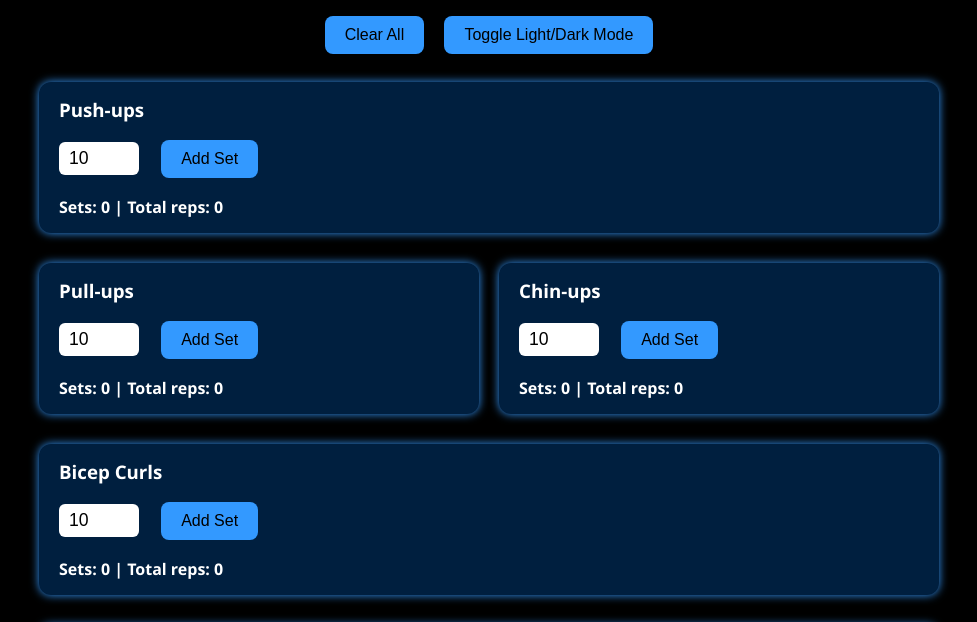
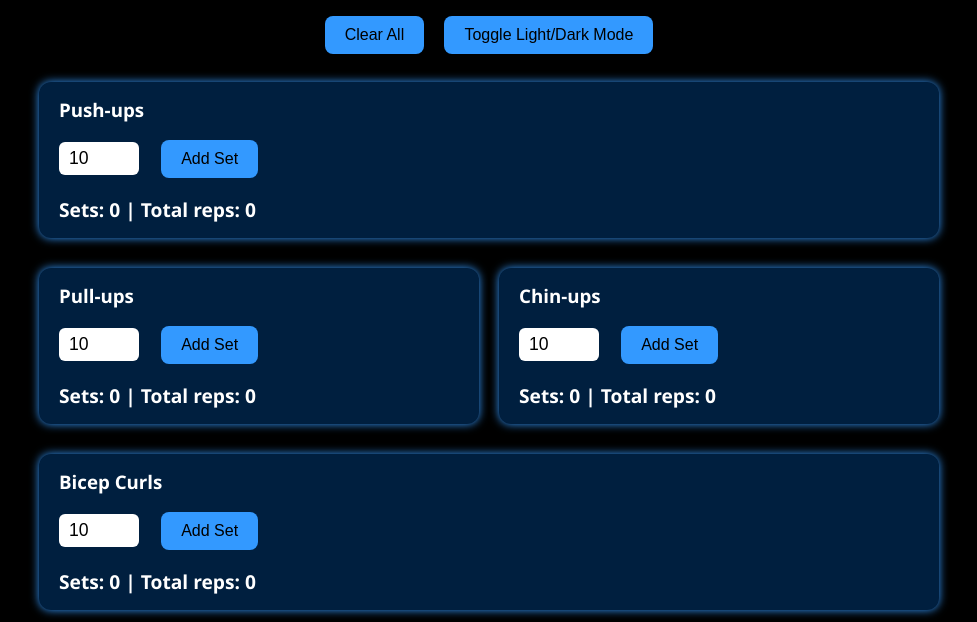
Before and after one commit to L3k3/leke-fitness, a website: page public/index.html in a window 1280 px wide. Shown: the part 126-748 px from the top of the page, without its empty margins (151-1128 px from the left). Drawn offline with Linux system fonts and the light colour scheme.

Commit message:
larger text

```diff
--- a/public/styles.css
+++ b/public/styles.css
@@ -57,7 +57,8 @@ input[type=number] {
 
 .result {
   margin-top: 10px;
-  font-weight: 600;
+  font-weight: 700;
+  font-size: 1.2rem; /* Bigger font size */
 }
 
 :root {
```
